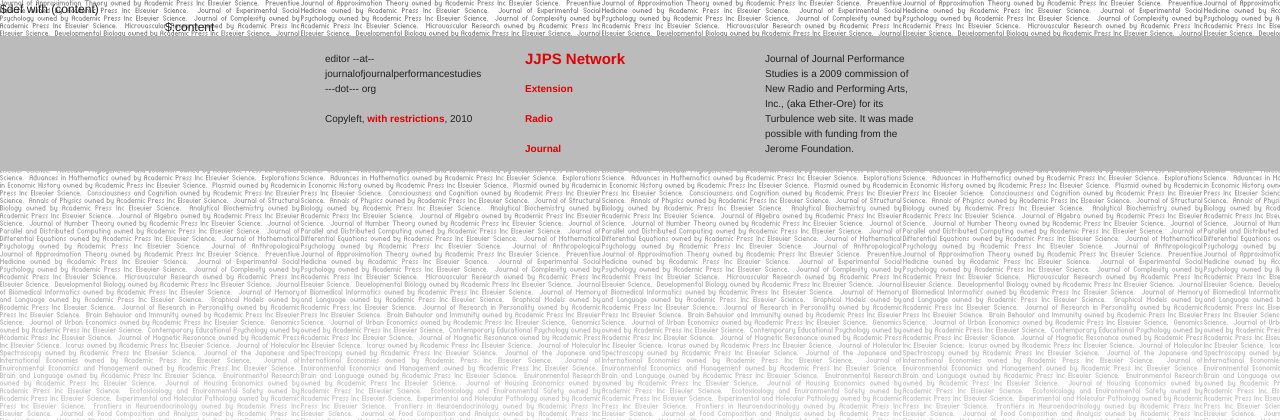
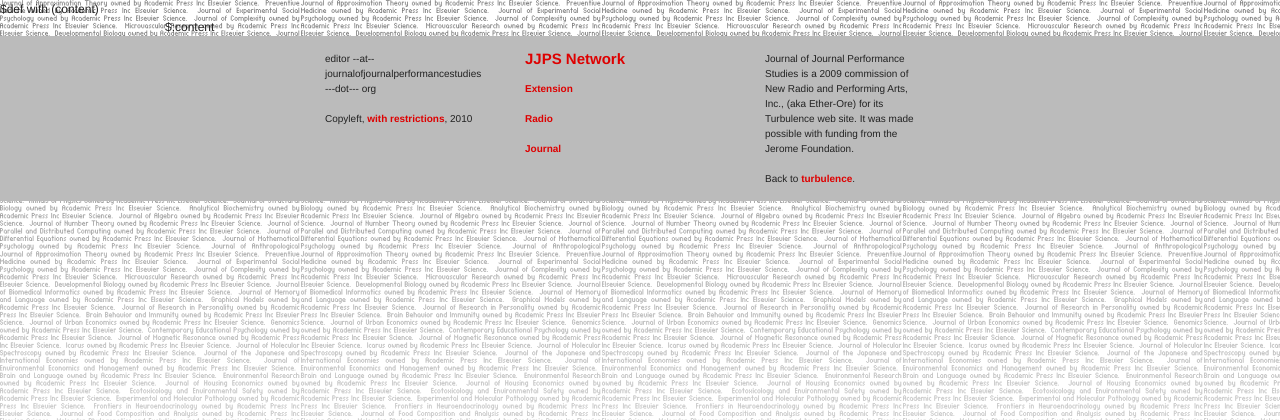
Before and after one commit to zeitkunst/JJPS, a Python web app: template server/templates/layout.html in a window 1280 px wide. Shown: the top 420 px of the page. Run offline with Jinja, Linux system fonts and the light colour scheme; the template is opened without the code that fills it, so the values that code supplies are empty.

Commit message:
-- updating to add turbulence link

```diff
--- a/server/templates/layout.html
+++ b/server/templates/layout.html
@@ -44,6 +44,7 @@ $def with (content)
             </div>
             <div class="prepend-top prepend-1 span-4 append-7 last">
                 <p>Journal of Journal Performance Studies is a 2009 commission of New Radio and Performing Arts, Inc., (aka Ether-Ore) for its  Turbulence web site.  It was made possible with funding from the Jerome Foundation.</p>
+                <p>Back to <a href="http://turbulence.org">turbulence</a>.</p>
             </div>
 
     </div>
--- a/server/templates/layoutExtension.html
+++ b/server/templates/layoutExtension.html
@@ -71,6 +71,7 @@ $def with (content)
             <div class="prepend-top prepend-1 span-4 append-7 last">
                 <h3>JJPS Credits</h3>
                 <p>Journal of Journal Performance Studies is a 2009 commission of New Radio and Performing Arts, Inc., (aka Ether-Ore) for its  Turbulence web site.  It was made possible with funding from the Jerome Foundation.</p>
+                <p>Back to <a href="http://turbulence.org">turbulence</a>.</p>
             </div>
 
     </div>
--- a/server/templates/layoutRadio.html
+++ b/server/templates/layoutRadio.html
@@ -44,6 +44,7 @@ $def with (content)
             </div>
             <div class="prepend-top prepend-1 span-4 append-7 last">
                 <p>Journal of Journal Performance Studies is a 2009 commission of New Radio and Performing Arts, Inc., (aka Ether-Ore) for its  Turbulence web site.  It was made possible with funding from the Jerome Foundation.</p>
+                <p>Back to <a href="http://turbulence.org">turbulence</a>.</p>
             </div>
         </div>
     </div>
```
